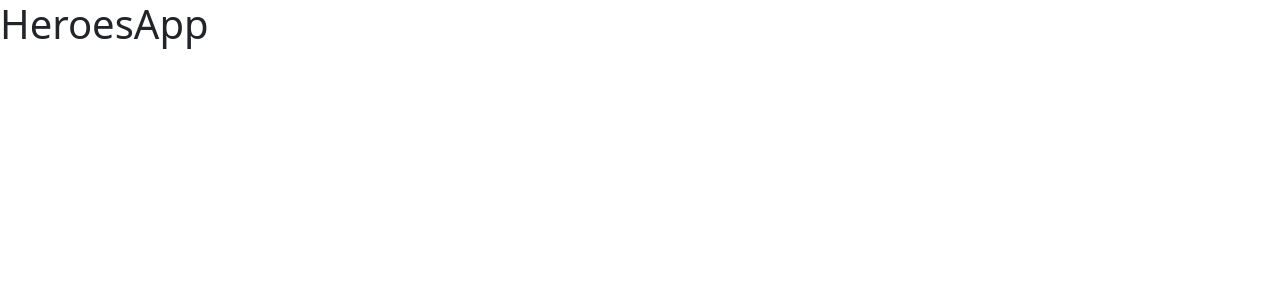
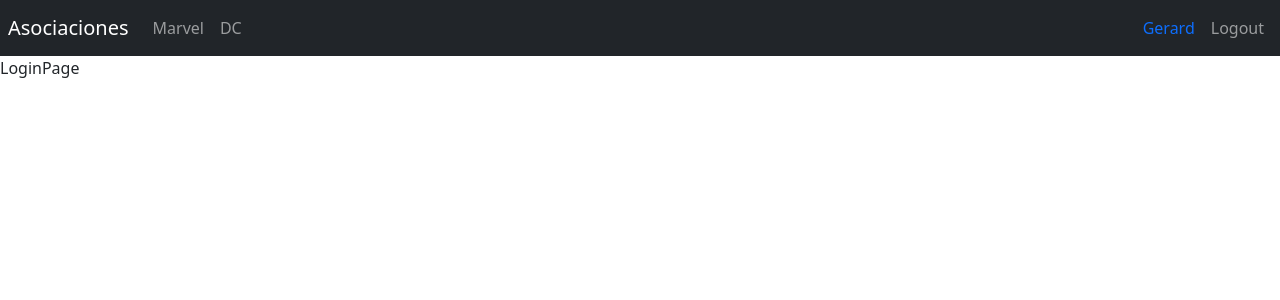
Before and after one commit to ggarciagrau/heroes-app, a React (Vite) app: page /login in a window 1280 px wide. Shown: the top 300 px of the page. Built offline with nearby package versions, Linux system fonts and the light colour scheme.

Commit message:
NavLink custom active class

```diff
--- a/src/HeroesApp.jsx
+++ b/src/HeroesApp.jsx
@@ -1,6 +1,9 @@
+import { AppRouter } from "./router/AppRouter";
+
 export const HeroesApp = () => {
-
-    return (
-        <h1>HeroesApp</h1>
-    );
-}
+  return (
+    <>
+      <AppRouter />
+    </>
+  );
+};
--- /dev/null
+++ b/src/modules/auth/index.js
@@ -0,0 +1 @@
+export * from './pages';
--- /dev/null
+++ b/src/modules/auth/pages/LoginPage.jsx
@@ -0,0 +1,6 @@
+export const LoginPage = () => {
+
+    return (
+        <>LoginPage</>
+    );
+}
--- /dev/null
+++ b/src/modules/auth/pages/index.js
@@ -0,0 +1 @@
+export * from "./LoginPage";
--- /dev/null
+++ b/src/modules/heroes/index.js
@@ -0,0 +1 @@
+export * from './pages';
--- /dev/null
+++ b/src/modules/heroes/pages/DcPage.jsx
@@ -0,0 +1,6 @@
+export const DcPage = () => {
+
+    return (
+        <>DcPage</>
+    );
+}
--- /dev/null
+++ b/src/modules/heroes/pages/MarvelPage.jsx
@@ -0,0 +1,6 @@
+export const MarvelPage = () => {
+
+    return (
+        <>MarvelPage</>
+    );
+}
--- /dev/null
+++ b/src/modules/heroes/pages/index.js
@@ -0,0 +1,2 @@
+export * from './DcPage';
+export * from './MarvelPage';
--- /dev/null
+++ b/src/modules/ui/components/Navbar.jsx
@@ -0,0 +1,32 @@
+import { Link, NavLink } from "react-router-dom";
+
+export const Navbar = () => {
+  return (
+    <nav className="navbar navbar-expand-sm navbar-dark bg-dark p-2">
+      <Link className="navbar-brand" to="/">
+        Asociaciones
+      </Link>
+
+      <div className="navbar-collapse">
+        <div className="navbar-nav">
+          <NavLink className={({isActive}) => `nav-item nav-link ${isActive ? 'active' : ""}`} to="/marvel">
+            Marvel
+          </NavLink>
+
+          <NavLink className={({isActive}) => `nav-item nav-link ${isActive ? 'active' : ""}`} to="/dc">
+            DC
+          </NavLink>
+        </div>
+      </div>
+
+      <div className="navbar-collapse collapse w-100 order-3 dual-collapse2 justify-content-end">
+        <ul className="navbar-nav ml-auto">
+            <span className="nav-item nav-link text-primary">Gerard</span>
+          <button className="nav-item nav-link">
+            Logout
+          </button>
+        </ul>
+      </div>
+    </nav>
+  );
+};
--- /dev/null
+++ b/src/modules/ui/components/index.js
@@ -0,0 +1 @@
+export * from './Navbar';
--- /dev/null
+++ b/src/modules/ui/index.js
@@ -0,0 +1 @@
+export * from './components';
--- /dev/null
+++ b/src/router/AppRouter.jsx
@@ -0,0 +1,20 @@
+import { Routes, Route, Navigate } from "react-router-dom";
+import { MarvelPage } from "../modules/heroes";
+import { DcPage } from "../modules/heroes";
+import { LoginPage } from "../modules/auth";
+import { Navbar } from "../modules/ui";
+
+export const AppRouter = () => {
+  return (
+    <>
+      <Navbar />
+      <Routes>
+        <Route path="dc" element={<DcPage />} />
+        <Route path="marvel" element={<MarvelPage />} />
+
+        <Route path="/" element={<Navigate to={"login"} />} />
+        <Route path="login" element={<LoginPage />} />
+      </Routes>
+    </>
+  );
+};
```
